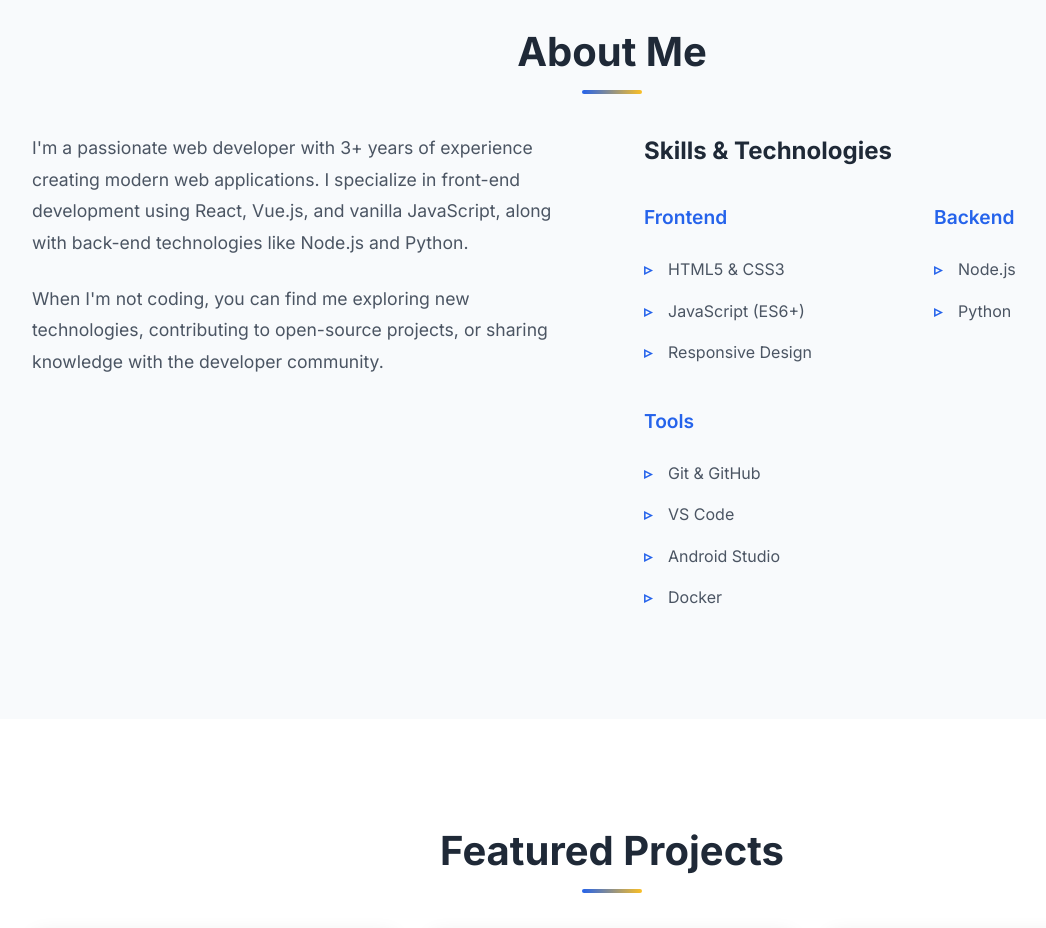
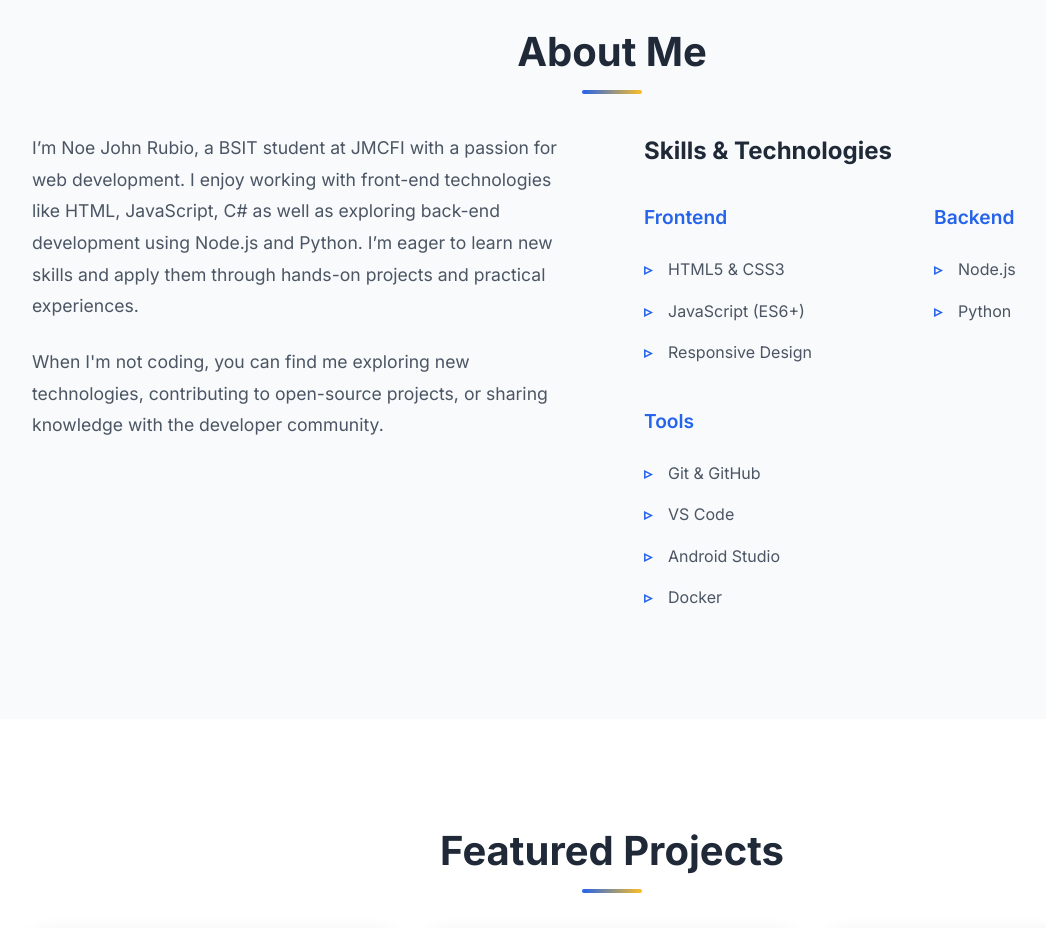
Before and after one commit to noejohn/noee, a plain HTML site: page index.html in a window 1280 px wide. Shown: the part 880-1808 px from the top of the page, without its empty margins (28-1074 px from the left). Drawn offline with Linux system fonts and the light colour scheme.

Commit message:
Update index.html

```diff
--- a/index.html
+++ b/index.html
@@ -65,9 +65,7 @@
             <div class="about-content">
                 <div class="about-text">
                     <p>
-                        I'm a passionate web developer with 3+ years of experience creating modern web applications.
-                        I specialize in front-end development using React, Vue.js, and vanilla JavaScript, along with
-                        back-end technologies like Node.js and Python.
+                        I’m Noe John Rubio, a BSIT student at JMCFI with a passion for web development. I enjoy working with front-end technologies like HTML, JavaScript, C#  as well as exploring back-end development using Node.js and Python. I’m eager to learn new skills and apply them through hands-on projects and practical experiences.
                     </p>
                     <p>
                         When I'm not coding, you can find me exploring new technologies, contributing to open-source
```
